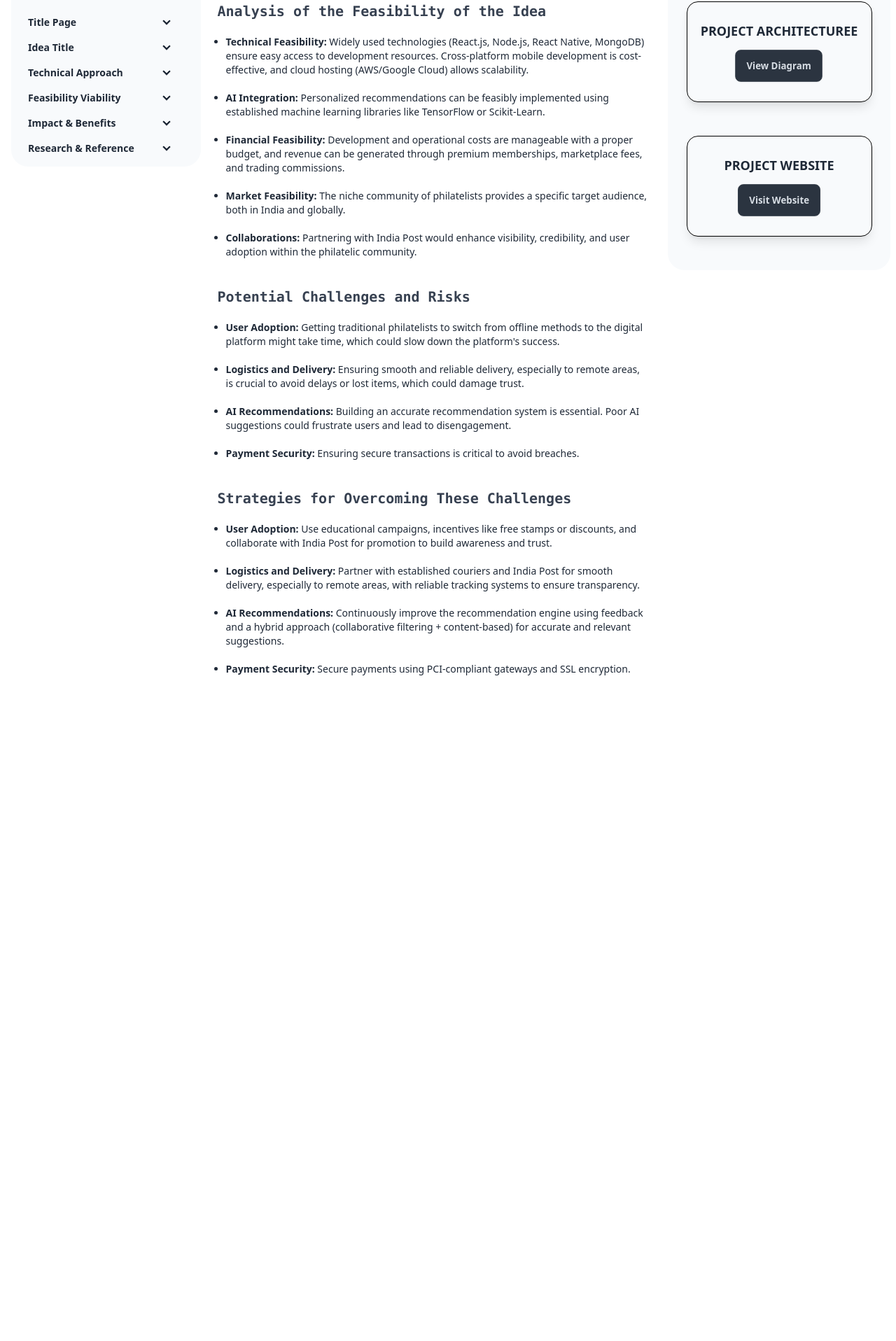
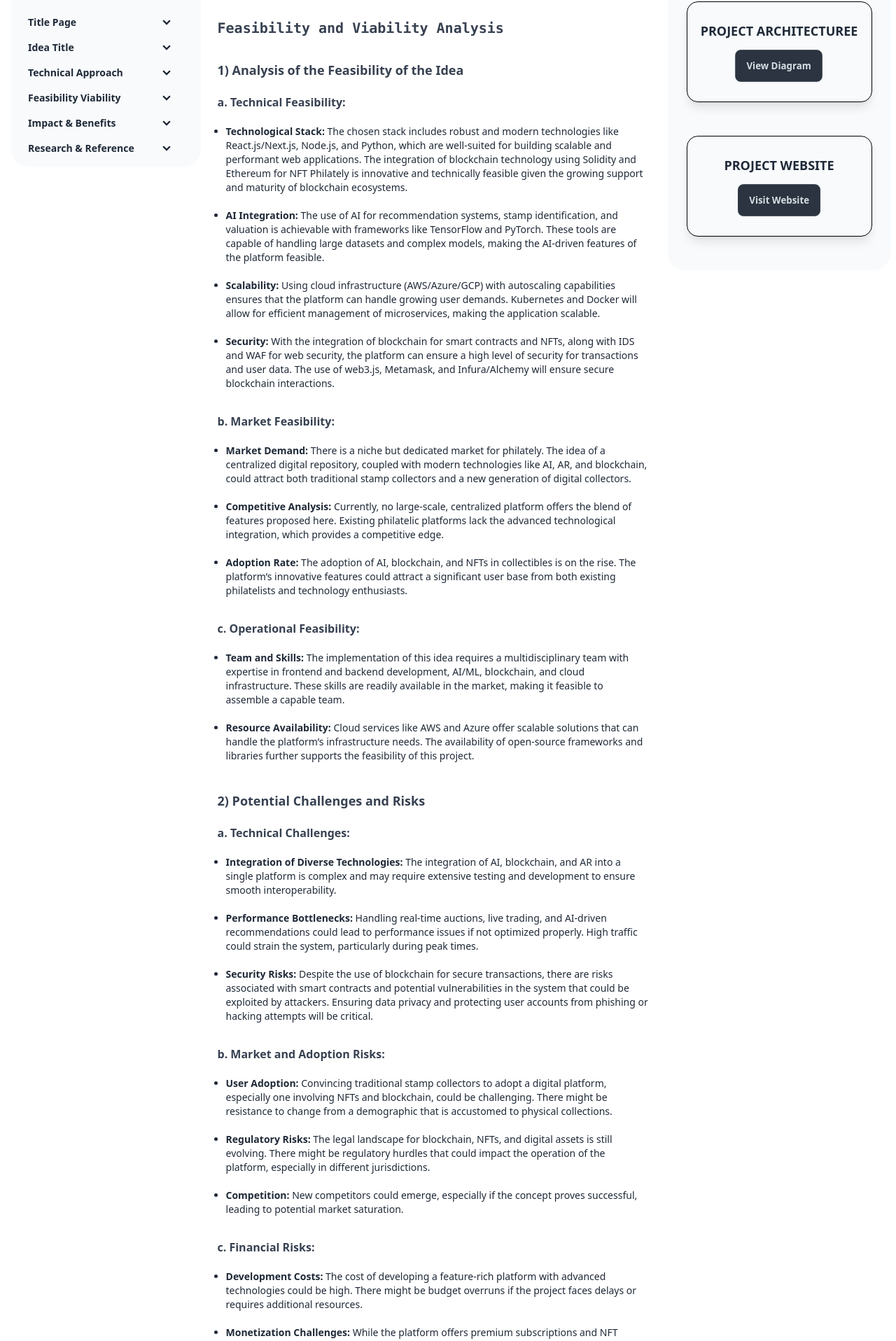
Before and after one commit to Aman07122003/SIH-2024Documentation, a React (Vite) app: page /FeasibilityViability in a window 1280 px wide. Shown: the part 198-2114 px from the top of the page at 70% size. Before the commit the page ends 1204 px from the top, so only its background shows below. Built offline with nearby package versions, Linux system fonts and the light colour scheme.

Commit message:
impact and feasibility

```diff
--- a/src/components/Featured_Slides/FeasibilityViability.jsx
+++ b/src/components/Featured_Slides/FeasibilityViability.jsx
@@ -30,49 +30,143 @@ const FeasibilityViability = () => {
               </h1>
             </header>
             <main className='w-full'>
-            {/* Analysis of the Feasibility of the Idea */}
-            <div>
-                <h1 className='text-xl font-bold text-gray-700 font-mono mt-4'>
-                    Analysis of the Feasibility of the Idea
-                </h1>
+    <div className='mt-10'>
+        <h1 className='text-xl font-bold text-gray-700 font-mono'>
+            Feasibility and Viability Analysis
+        </h1>
+
+        {/* Analysis of the Feasibility of the Idea Section */}
+        <div className='mt-8'>
+            <h2 className='text-lg font-semibold text-gray-700'>
+                1) Analysis of the Feasibility of the Idea
+            </h2>
+
+            {/* Technical Feasibility */}
+            <div className='mt-5'>
+                <h3 className='text-md font-bold text-gray-700'>
+                    a. Technical Feasibility:
+                </h3>
                 <ul className='list-disc ml-3 mr-3 text-sm'>
-                    <li className="mt-5 md:mt-5"><span className='font-bold'>Technical Feasibility: </span>Widely used technologies (React.js, Node.js, React Native, MongoDB) ensure easy access to development resources. Cross-platform mobile development is cost-effective, and cloud hosting (AWS/Google Cloud) allows scalability.</li>
-                    <li className="mt-3 md:mt-5"><span className='font-bold'>AI Integration: </span>Personalized recommendations can be feasibly implemented using established machine learning libraries like TensorFlow or Scikit-Learn.</li>
-                    <li className="mt-3 md:mt-5"><span className='font-bold'>Financial Feasibility: </span>Development and operational costs are manageable with a proper budget, and revenue can be generated through premium memberships, marketplace fees, and trading commissions.</li>
-                    <li className="mt-3 md:mt-5"><span className='font-bold'>Market Feasibility: </span>The niche community of philatelists provides a specific target audience, both in India and globally.</li>
-                    <li className="mt-3 md:mt-5"><span className='font-bold'>Collaborations: </span>Partnering with India Post would enhance visibility, credibility, and user adoption within the philatelic community.</li>
+                    <li className="mt-5 md:mt-5"><span className='font-bold'>Technological Stack:</span> The chosen stack includes robust and modern technologies like React.js/Next.js, Node.js, and Python, which are well-suited for building scalable and performant web applications. The integration of blockchain technology using Solidity and Ethereum for NFT Philately is innovative and technically feasible given the growing support and maturity of blockchain ecosystems.</li>
+                    <li className="mt-3 md:mt-5"><span className='font-bold'>AI Integration:</span> The use of AI for recommendation systems, stamp identification, and valuation is achievable with frameworks like TensorFlow and PyTorch. These tools are capable of handling large datasets and complex models, making the AI-driven features of the platform feasible.</li>
+                    <li className="mt-3 md:mt-5"><span className='font-bold'>Scalability:</span> Using cloud infrastructure (AWS/Azure/GCP) with autoscaling capabilities ensures that the platform can handle growing user demands. Kubernetes and Docker will allow for efficient management of microservices, making the application scalable.</li>
+                    <li className="mt-3 md:mt-5"><span className='font-bold'>Security:</span> With the integration of blockchain for smart contracts and NFTs, along with IDS and WAF for web security, the platform can ensure a high level of security for transactions and user data. The use of web3.js, Metamask, and Infura/Alchemy will ensure secure blockchain interactions.</li>
                 </ul>
             </div>
 
-            {/* Potential Challenges and Risks */}
-            <div className='mt-10'>
-                <h1 className='text-xl font-mono font-bold text-gray-700'>
-                    Potential Challenges and Risks
-                </h1>
-                <ul className='list-disc ml-3 mr-3'>
-                    <li className="mt-5 md:mt-5 text-sm"><span className='font-bold'>User Adoption: </span>Getting traditional philatelists to switch from offline methods to the digital platform might take time, which could slow down the platform's success.</li>
-                    <li className="mt-3 md:mt-5 text-sm"><span className='font-bold'>Logistics and Delivery: </span>Ensuring smooth and reliable delivery, especially to remote areas, is crucial to avoid delays or lost items, which could damage trust.</li>
-                    <li className="mt-3 md:mt-5 text-sm"><span className='font-bold'>AI Recommendations: </span>Building an accurate recommendation system is essential. Poor AI suggestions could frustrate users and lead to disengagement.</li>
-                    <li className="mt-3 md:mt-5 text-sm"><span className='font-bold'>Payment Security: </span>Ensuring secure transactions is critical to avoid breaches.</li>
+            {/* Market Feasibility */}
+            <div className='mt-8'>
+                <h3 className='text-md font-bold text-gray-700'>
+                    b. Market Feasibility:
+                </h3>
+                <ul className='list-disc ml-3 mr-3 text-sm'>
+                    <li className="mt-5 md:mt-5"><span className='font-bold'>Market Demand:</span> There is a niche but dedicated market for philately. The idea of a centralized digital repository, coupled with modern technologies like AI, AR, and blockchain, could attract both traditional stamp collectors and a new generation of digital collectors.</li>
+                    <li className="mt-3 md:mt-5"><span className='font-bold'>Competitive Analysis:</span> Currently, no large-scale, centralized platform offers the blend of features proposed here. Existing philatelic platforms lack the advanced technological integration, which provides a competitive edge.</li>
+                    <li className="mt-3 md:mt-5"><span className='font-bold'>Adoption Rate:</span> The adoption of AI, blockchain, and NFTs in collectibles is on the rise. The platform’s innovative features could attract a significant user base from both existing philatelists and technology enthusiasts.</li>
                 </ul>
             </div>
 
-            {/* Strategies for Overcoming These Challenges */}
-            <div className='mt-10'>
-                <h1 className='text-xl font-mono font-bold text-gray-700'>
-                    Strategies for Overcoming These Challenges
-                </h1>
-                <ul className='list-disc ml-3 mr-3'>
-                    <li className="mt-5 md:mt-5 text-sm"><span className='font-bold'>User Adoption: </span>Use educational campaigns, incentives like free stamps or discounts, and collaborate with India Post for promotion to build awareness and trust.</li>
-                    <li className="mt-3 md:mt-5 text-sm"><span className='font-bold'>Logistics and Delivery: </span>Partner with established couriers and India Post for smooth delivery, especially to remote areas, with reliable tracking systems to ensure transparency.</li>
-                    <li className="mt-3 md:mt-5 text-sm"><span className='font-bold'>AI Recommendations: </span>Continuously improve the recommendation engine using feedback and a hybrid approach (collaborative filtering + content-based) for accurate and relevant suggestions.</li>
-                    <li className="mt-3 md:mt-5 text-sm"><span className='font-bold'>Payment Security: </span>Secure payments using PCI-compliant gateways and SSL encryption.</li>
+            {/* Operational Feasibility */}
+            <div className='mt-8'>
+                <h3 className='text-md font-bold text-gray-700'>
+                    c. Operational Feasibility:
+                </h3>
+                <ul className='list-disc ml-3 mr-3 text-sm'>
+                    <li className="mt-5 md:mt-5"><span className='font-bold'>Team and Skills:</span> The implementation of this idea requires a multidisciplinary team with expertise in frontend and backend development, AI/ML, blockchain, and cloud infrastructure. These skills are readily available in the market, making it feasible to assemble a capable team.</li>
+                    <li className="mt-3 md:mt-5"><span className='font-bold'>Resource Availability:</span> Cloud services like AWS and Azure offer scalable solutions that can handle the platform’s infrastructure needs. The availability of open-source frameworks and libraries further supports the feasibility of this project.</li>
+                </ul>
+            </div>
+        </div>
+
+        {/* Potential Challenges and Risks Section */}
+        <div className='mt-10'>
+            <h2 className='text-lg font-semibold text-gray-700'>
+                2) Potential Challenges and Risks
+            </h2>
+
+            {/* Technical Challenges */}
+            <div className='mt-5'>
+                <h3 className='text-md font-bold text-gray-700'>
+                    a. Technical Challenges:
+                </h3>
+                <ul className='list-disc ml-3 mr-3 text-sm'>
+                    <li className="mt-5 md:mt-5"><span className='font-bold'>Integration of Diverse Technologies:</span> The integration of AI, blockchain, and AR into a single platform is complex and may require extensive testing and development to ensure smooth interoperability.</li>
+                    <li className="mt-3 md:mt-5"><span className='font-bold'>Performance Bottlenecks:</span> Handling real-time auctions, live trading, and AI-driven recommendations could lead to performance issues if not optimized properly. High traffic could strain the system, particularly during peak times.</li>
+                    <li className="mt-3 md:mt-5"><span className='font-bold'>Security Risks:</span> Despite the use of blockchain for secure transactions, there are risks associated with smart contracts and potential vulnerabilities in the system that could be exploited by attackers. Ensuring data privacy and protecting user accounts from phishing or hacking attempts will be critical.</li>
                 </ul>
             </div>
 
-            {/* Spacer for layout adjustment */}
-            <div className='h-10'></div>
-        </main>
+            {/* Market and Adoption Risks */}
+            <div className='mt-8'>
+                <h3 className='text-md font-bold text-gray-700'>
+                    b. Market and Adoption Risks:
+                </h3>
+                <ul className='list-disc ml-3 mr-3 text-sm'>
+                    <li className="mt-5 md:mt-5"><span className='font-bold'>User Adoption:</span> Convincing traditional stamp collectors to adopt a digital platform, especially one involving NFTs and blockchain, could be challenging. There might be resistance to change from a demographic that is accustomed to physical collections.</li>
+                    <li className="mt-3 md:mt-5"><span className='font-bold'>Regulatory Risks:</span> The legal landscape for blockchain, NFTs, and digital assets is still evolving. There might be regulatory hurdles that could impact the operation of the platform, especially in different jurisdictions.</li>
+                    <li className="mt-3 md:mt-5"><span className='font-bold'>Competition:</span> New competitors could emerge, especially if the concept proves successful, leading to potential market saturation.</li>
+                </ul>
+            </div>
+
+            {/* Financial Risks */}
+            <div className='mt-8'>
+                <h3 className='text-md font-bold text-gray-700'>
+                    c. Financial Risks:
+                </h3>
+                <ul className='list-disc ml-3 mr-3 text-sm'>
+                    <li className="mt-5 md:mt-5"><span className='font-bold'>Development Costs:</span> The cost of developing a feature-rich platform with advanced technologies could be high. There might be budget overruns if the project faces delays or requires additional resources.</li>
+                    <li className="mt-3 md:mt-5"><span className='font-bold'>Monetization Challenges:</span> While the platform offers premium subscriptions and NFT trading, the revenue model may take time to generate substantial profits. The initial adoption rate might be slower than expected, affecting early revenue streams.</li>
+                </ul>
+            </div>
+        </div>
+
+        {/* Strategies for Challenges Section */}
+        <div className='mt-10'>
+            <h2 className='text-lg font-semibold text-gray-700'>
+                3) Strategies for Challenges
+            </h2>
+
+            {/* Technical Strategies */}
+            <div className='mt-5'>
+                <h3 className='text-md font-bold text-gray-700'>
+                    a. Technical Strategies:
+                </h3>
+                <ul className='list-disc ml-3 mr-3 text-sm'>
+                    <li className="mt-5 md:mt-5"><span className='font-bold'>Modular Development:</span> Adopt a modular approach to development, allowing different teams to work on separate components (AI, blockchain, AR) independently, which can then be integrated seamlessly.</li>
+                    <li className="mt-3 md:mt-5"><span className='font-bold'>Load Testing and Optimization:</span> Perform extensive load testing to identify potential bottlenecks and optimize the application’s performance. Implement caching mechanisms like Redis and use CDNs for faster content delivery.</li>
+                    <li className="mt-3 md:mt-5"><span className='font-bold'>Security Audits:</span> Conduct regular security audits and employ ethical hacking practices to identify and mitigate vulnerabilities. Use advanced encryption methods and multi-factor authentication to protect user data.</li>
+                </ul>
+            </div>
+
+            {/* Market Strategies */}
+            <div className='mt-8'>
+                <h3 className='text-md font-bold text-gray-700'>
+                    b. Market Strategies:
+                </h3>
+                <ul className='list-disc ml-3 mr-3 text-sm'>
+                    <li className="mt-5 md:mt-5"><span className='font-bold'>Education and Onboarding:</span> Develop educational content and onboarding tutorials to help users, especially traditional collectors, understand the benefits of digital and blockchain technologies. Offer incentives like free trials or discounts for early adopters.</li>
+                    <li className="mt-3 md:mt-5"><span className='font-bold'>Partnerships and Collaborations:</span> Partner with established philatelic societies, postal services, and blockchain companies to build credibility and expand the user base. Collaborations with influencers in the philatelic community can also drive adoption.</li>
+                    <li className="mt-3 md:mt-5"><span className='font-bold'>Flexibility and Adaptation:</span> Stay informed about regulatory changes and adapt the platform to comply with legal requirements. Offer features that align with regulatory guidelines to ensure continued operation in different regions.</li>
+                </ul>
+            </div>
+
+            {/* Financial Strategies */}
+            <div className='mt-8'>
+                <h3 className='text-md font-bold text-gray-700'>
+                    c. Financial Strategies:
+                </h3>
+                <ul className='list-disc ml-3 mr-3 text-sm'>
+                    <li className="mt-5 md:mt-5"><span className='font-bold'>Phased Rollout:</span> Implement a phased rollout of features, starting with the core functionalities, to manage costs and gather user feedback. This approach can help in refining the platform while controlling expenses.</li>
+                    <li className="mt-3 md:mt-5"><span className='font-bold'>Diversified Revenue Streams:</span> Beyond subscriptions and NFT trading, explore additional revenue streams such as transaction fees, advertising, or partnerships with other philatelic organizations.</li>
+                    <li className="mt-3 md:mt-5"><span className='font-bold'>Cost Management:</span> Use cloud resources efficiently by leveraging auto-scaling, spot instances, and resource monitoring to minimize operational costs. Continuously seek ways to optimize development and infrastructure expenses.</li>
+                </ul>
+            </div>
+        </div>
+        <div className='h-10'>
+        </div>
+    </div>
+</main>
+
           </div>
         </div>
         {/* Right Section */}
```
